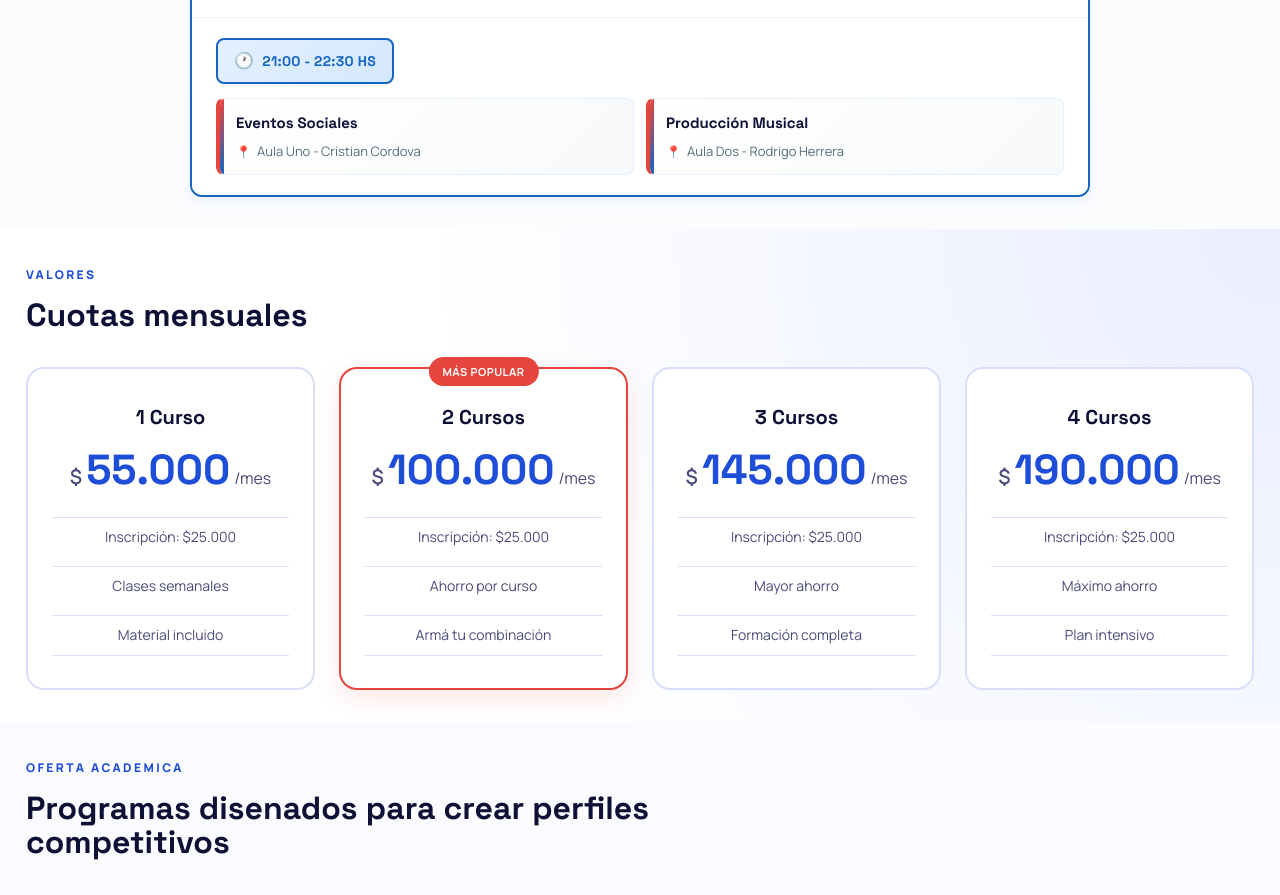
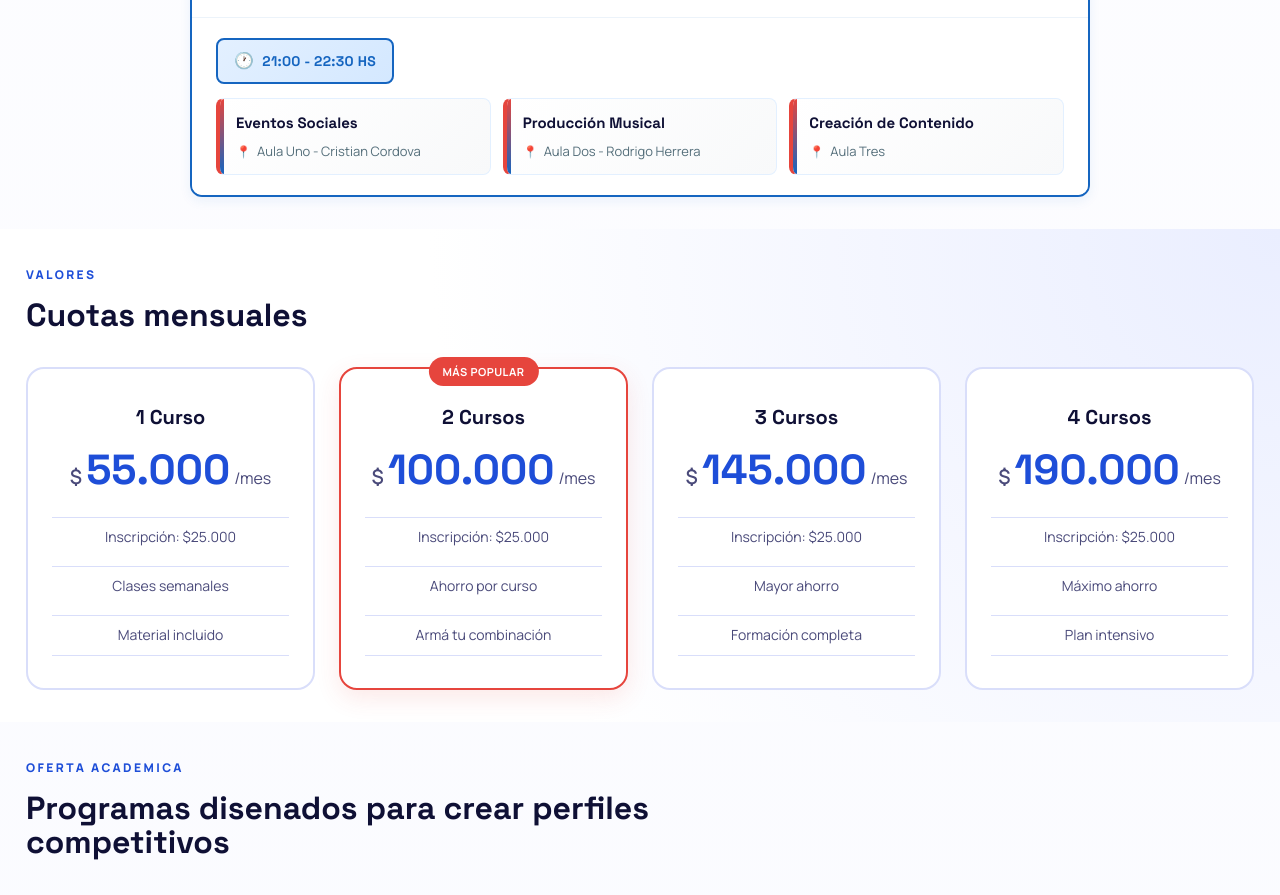
Before and after one commit to pablot95/CulturaPixel, a plain HTML site: page index.html in a window 1280 px wide. Shown: the part 1944-2839 px from the top of the page. Drawn offline with Linux system fonts and the light colour scheme.

Commit message:
terminada

```diff
--- a/index.html
+++ b/index.html
@@ -310,6 +310,10 @@
                                 <div class="schedule-class">
                                     <strong>Producción Musical</strong>
                                     <span>Aula Dos - Rodrigo Herrera</span>
+                                </div>
+                                <div class="schedule-class">
+                                    <strong>Creación de Contenido</strong>
+                                    <span>Aula Tres</span>
                                 </div>
                             </div>
                         </div>
```
